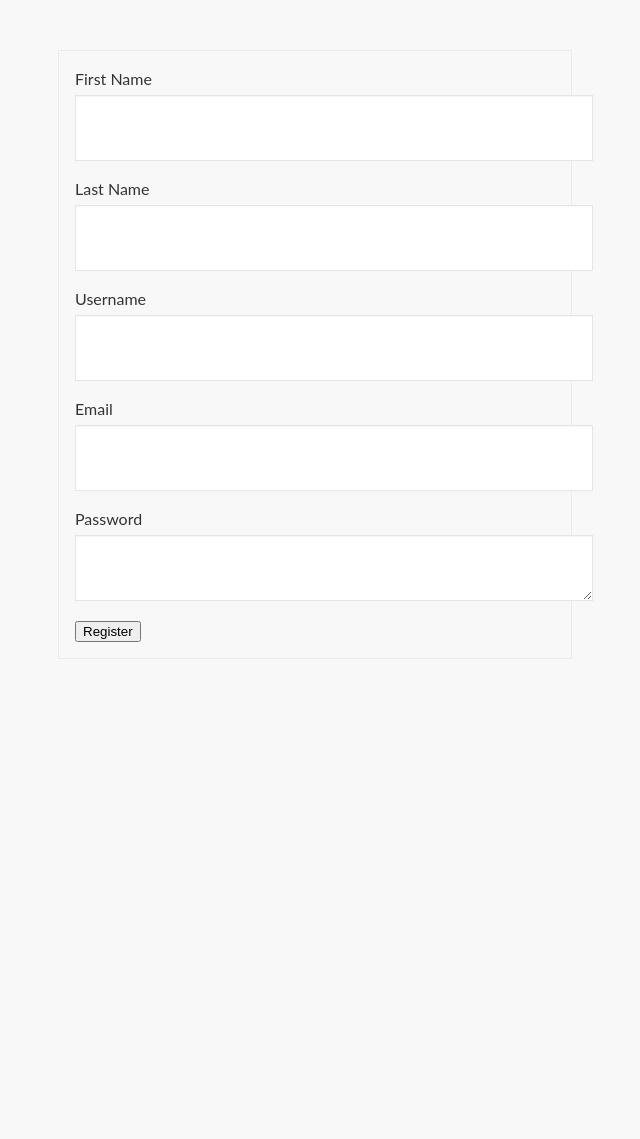
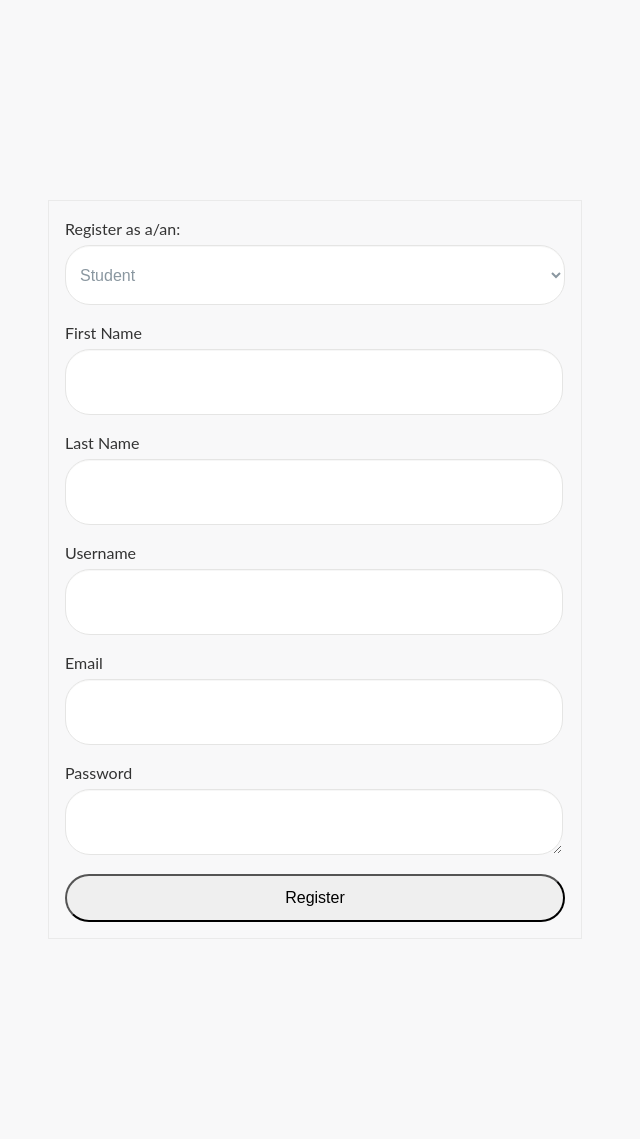
Before and after one commit to shhzdj/b20_a3, a Flask app: page /register in a window 1280 px wide. Shown: the whole page, without its empty margins (325-965 px from the left). Before the commit the page ends 659 px from the top, so only its background shows below. Run offline with Flask 2, Linux system fonts and the light colour scheme.

Commit message:
login and register
You can login and register as a student or an instructor.

```diff
--- a/app.py
+++ b/app.py
@@ -13,11 +13,11 @@ class users(db.Model):
     __tablename__ = 'users'
     id = db.Column(db.Integer, primary_key = True)
     username = db.Column(db.String(20), unique=True, nullable = False)
-    firstName = db.Column(db.String(20), unique=True, nullable = False)
-    lastName = db.Column(db.String(20), unique=True, nullable = False)
+    firstName = db.Column(db.String(20), nullable = False)
+    lastName = db.Column(db.String(20), nullable = False)
     email = db.Column(db.String(100), unique=True, nullable=False)
     password = db.Column(db.String(20), nullable = False)
-    type = db.Column(db.String(20), unique=True, nullable = False)
+    type = db.Column(db.String(20), nullable = False)
     #notes = db.relationship('Notes', backref='author', lazy = True)
 
     def __repr__(self):
@@ -38,11 +38,17 @@ def register():
     else:
         username = request.form['Username']
         email = request.form['Email']
+        firstName = request.form['Firstname']
+        lastName = request.form['Lastname']
         hashed_password = bcrypt.generate_password_hash(request.form['Password']).decode('utf-8')
+        type = request.form['Option']
         reg_details = [
             username,
             email,
-            hashed_password
+            firstName,
+            lastName,
+            hashed_password,
+            type
         ]
         add_users(reg_details)
         return redirect(url_for('login'))
@@ -50,15 +56,12 @@ def register():
 @app.route('/login', methods = ['GET', 'POST'])
 def login():
     if request.method == 'GET':
-
-
         return render_template('login.html')
     else:
         username = request.form['Username']
         password= request.form['Password']
-        person = Person.query.filter_by(username = username).first()
-        if not person or not bcrypt.check_password_hash(person.password,password):
-
+        user = users.query.filter_by(username = username).first()
+        if not user or not bcrypt.check_password_hash(user.password,password):
             flash('Please check your login details', 'error')
             return render_template('login.html')
         else:
@@ -68,8 +71,8 @@ def login():
 
 
 def add_users(reg_details):
-    person = Person(username = reg_details[0], email = reg_details[1], password = reg_details[2])
-    db.session.add(person)
+    user = users(username = reg_details[0], email = reg_details[1], firstName = reg_details[2], lastName=reg_details[3],  password = reg_details[4], type = reg_details[5])
+    db.session.add(user)
     db.session.commit()
 if __name__ == '__main__':
     app.run(debug=True)
--- a/static/template.css
+++ b/static/template.css
@@ -1,11 +1,12 @@
 form {
-    max-width: 480px;
-    margin: 50px auto;
+    padding-top: 500px;
+    max-width: 500px;
+    margin: 200px auto;
     padding: 16px;
     border: 1px solid #eaeaea;
   }
   label {
-    display: block;
+    display:block;
     line-height: 24px;
     font-size: 16px;
     font-weight: 400;
@@ -36,13 +37,14 @@ form {
   select {
     background-color: #ffffff;
     border: 1px solid #e5e5e4;
+    border-radius: 25px;
     font-size: 16px;
     height: auto;
     margin: 0;
     outline: 0;
     padding: 8px 18px;
     height: 48px;
-    width: 100%;
+    width: 92%;
     color: #8a97a0;
     box-shadow: 0 1px 0 rgba(0,0,0,0.03) inset;
     margin-bottom: 16px;
@@ -65,7 +67,16 @@ form {
   }
 
   select {
-    padding: 6px;
-    height: 32px;
-    border-radius: 2px;
+    padding: 10px;
+    width: 100%;
+    height: 60px;
+    font-size: 16px;
+    border-radius: 25px;
   }
+
+  button{
+    width: 100%;
+    height: 48px;
+    font-size: 16px;
+    border-radius: 25px;
+  }
--- a/templates/register.html
+++ b/templates/register.html
@@ -8,12 +8,22 @@
 
     </head>
 <body>
+
+
     <form action="http://127.0.0.1:5000/register" method = "post">
-        <label for="firstname">First Name</label>
-        <input type="text" id="Username" name="Username">
-        <label for="lastname">Last Name</label>
-        <input type="text" id="Username" name="Username">
-        <label for="username">Username</label>
+
+        <label for="type">Register as a/an:</label>
+
+        <select type = "text" name="Option" id="Option">
+        <option type = "text" value="student">Student</option>
+        <option type = "text" value="instructor">Instructor</option>
+        </select>
+
+        <label for="Firstname">First Name</label>
+        <input type="text" id="Firstname" name="Firstname">
+        <label for="Lastname">Last Name</label>
+        <input type="text" id="Lastname" name="Lastname">
+        <label for="Username">Username</label>
         <input type="text" id="Username" name="Username">
 
         <label for="mail"> Email </label>
@@ -23,5 +33,6 @@
         <textarea id="text" name="Password"></textarea>
 
         <button type="register">Register</button>
+
     </form>
 </body>
```
Also changed, not shown: data.db.
